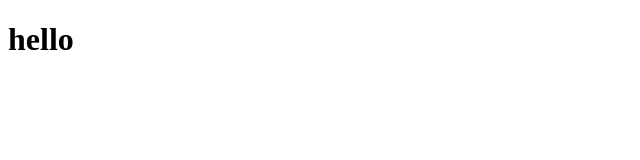
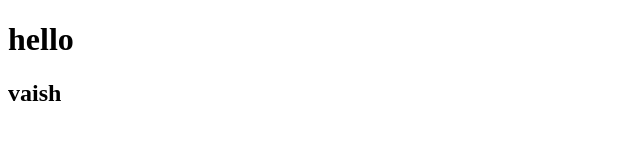
Before and after one commit to vaishyalala/repository1, a plain HTML site: page index.html in a window 1280 px wide. Shown: the full height of the page, 0-640 px from the left. Drawn offline with Linux system fonts and the light colour scheme.

Commit message:
Update index.html

```diff
--- a/index.html
+++ b/index.html
@@ -7,5 +7,6 @@
 </head>
 <body>
     <h1>hello</h1>
+    <h2>vaish</h2>
 </body>
 </html>
```
